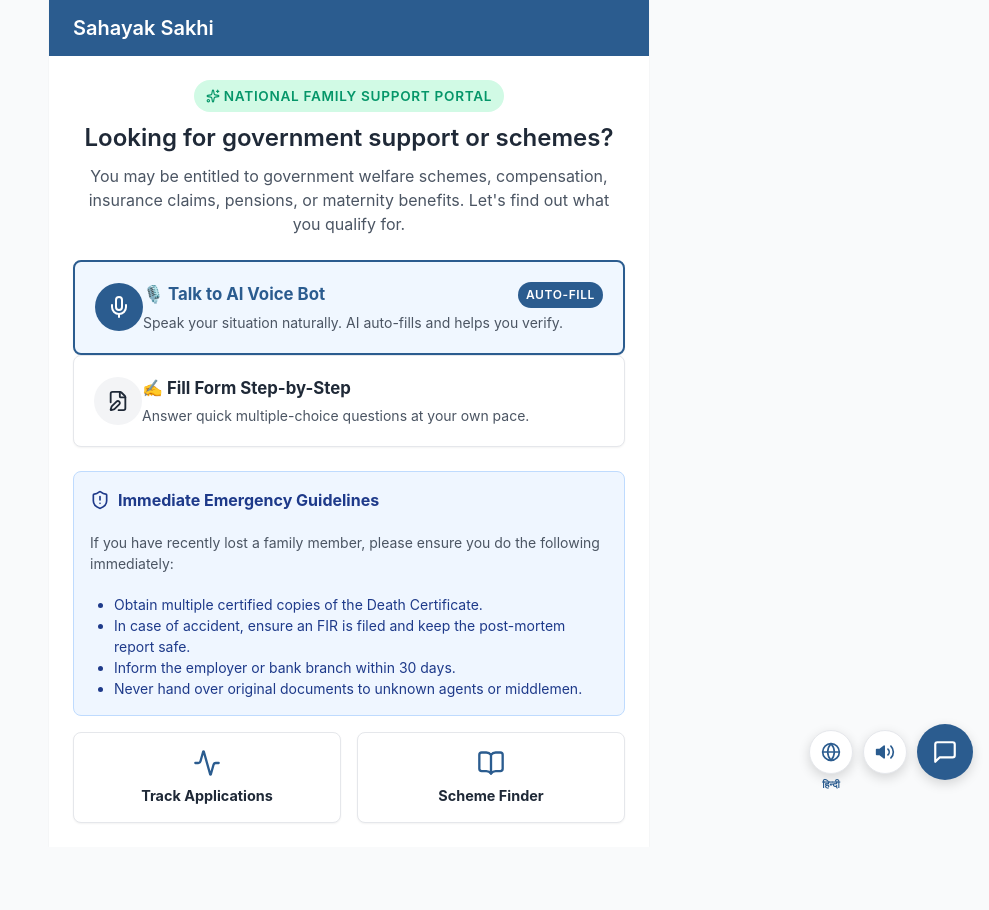
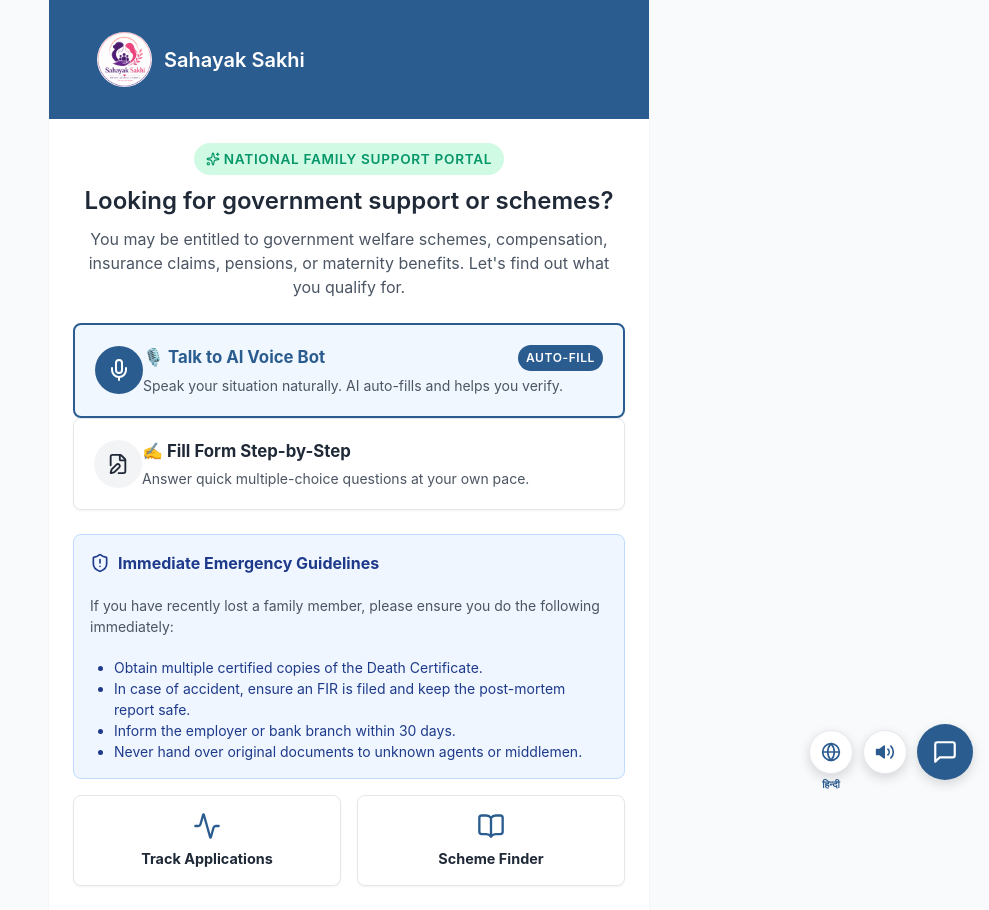
Before and after one commit to chetanayagarg08072007/Sahayak-Sakhi, a React (Vite) app: page / in a window 1280 px wide. Shown: the whole page, without its empty margins (291-1280 px from the left). Before the commit the page ends 847 px from the top, so only its background shows below. Built offline with nearby package versions, Linux system fonts and the light colour scheme.

Commit message:
Rename app to Sahayak Sakhi

```diff
--- a/src/App.jsx
+++ b/src/App.jsx
@@ -17,9 +17,29 @@ function App() {
       <HashRouter>
         <div className="app-container" style={{ position: "relative" }}>
           <header className="header">
-            <Link to="/" style={{ textDecoration: "none" }}>
-              <h1>Sahayak Sakhi</h1>
-            </Link>
+            <header className="header">
+              <Link
+                to="/"
+                style={{
+                  textDecoration: "none",
+                  display: "flex",
+                  alignItems: "center",
+                  gap: "12px",
+                }}
+              >
+                <img
+                  src="/Sahayak-Sakhi/sahayak_sakhi.png"
+                  alt="Sahayak Sakhi"
+                  style={{
+                    width: "55px",
+                    height: "55px",
+                    objectFit: "contain",
+                    borderRadius: "50%",
+                  }}
+                />
+                <h1>Sahayak Sakhi</h1>
+              </Link>
+            </header>
           </header>
 
           <main className="main-content">
```
